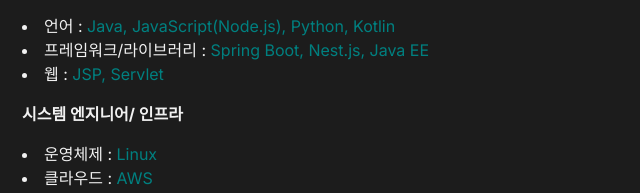
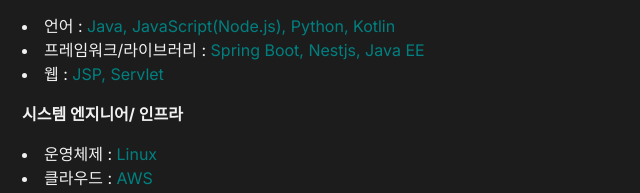
Before and after one commit to H4YI3R/H4YI3R.github.io, a plain HTML site: page index.html in a window 1280 px wide. Shown: the part 410-603 px from the top of the page, 218-858 px from the left. Drawn offline with Linux system fonts and the light colour scheme.

Commit message:
Update index.html

```diff
--- a/index.html
+++ b/index.html
@@ -192,7 +192,7 @@
           <li>프레임워크/라이브러리 : <a>React</a> </p>
       <p><strong>Backt End</strong>
           <li>언어 : <a>Java, JavaScript(Node.js), Python, Kotlin</a>
-          <li>프레임워크/라이브러리 : <a>Spring Boot, Nest.js, Java EE</a>
+          <li>프레임워크/라이브러리 : <a>Spring Boot, Nestjs, Java EE</a>
           <li>웹 : <a>JSP, Servlet</a> </p>
       <p><strong>시스템 엔지니어/ 인프라</strong>
           <li>운영체제 : <a>Linux</a>
```
